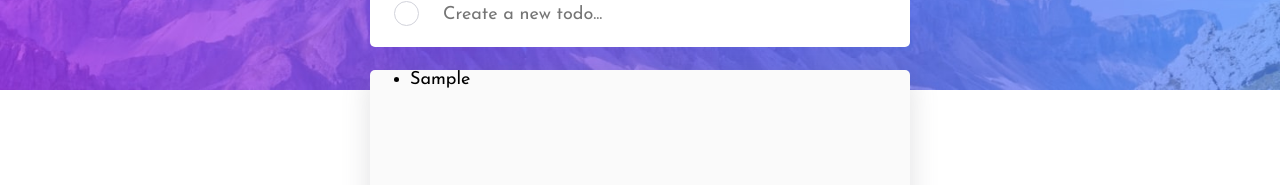
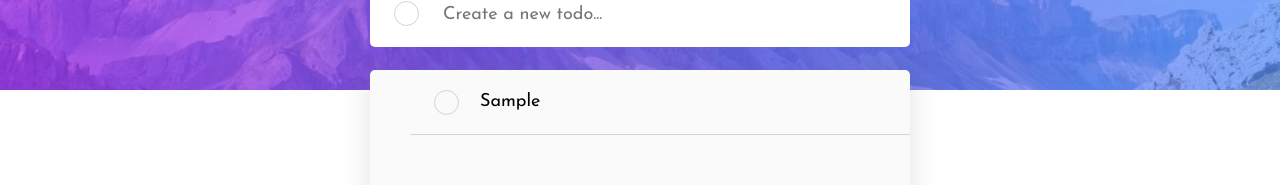
Before and after one commit to Vov4ukz53/frontend-challenge, a React (Create React App) app: page / in a window 1280 px wide. Both pictures are taken after typing "Sample" into the empty fields and a click on the button 406 px from the left and 190 px from the top of the page. Shown: the part 177-362 px from the top of the page. Built offline with nearby package versions, Linux system fonts and the light colour scheme.

Commit message:
Update todoItem

```diff
--- a/src/features/todos/components/TodoItem/index.js
+++ b/src/features/todos/components/TodoItem/index.js
@@ -1,7 +1,13 @@
-const TodoItem = ({content}) => {
+import { TodoWrapper, ToggleButton, RemoveButton, Content } from './styled';
+
+const TodoItem = ({content, done}) => {
 
   return (
-    <li>{content}</li>
+    <TodoWrapper>
+      <ToggleButton toggleDone={done}/>
+      <Content>{content}</Content>
+      <RemoveButton />
+    </TodoWrapper>
   )
 }
 
--- a/src/features/todos/components/TodoItem/styled.js
+++ b/src/features/todos/components/TodoItem/styled.js
@@ -0,0 +1,62 @@
+import styled, { css } from 'styled-components';
+import iconCheck from "./images/icon-check.svg";
+import iconRemove from "./images/icon-cross.svg";
+
+export const RemoveButton = styled.button`
+    scale: 0;
+    transition: scale .3s ease-in;
+    cursor: pointer;
+    background-image: url("${iconRemove}");
+    background-repeat: no-repeat;
+    background-color: transparent;
+    width: 20px;
+    height: 20px;
+    border: none;
+`;
+
+export const TodoWrapper = styled.li`
+    height: 65px;
+    display: grid;
+    grid-template-columns: 70px 1fr 50px;
+    align-items: center;
+    border-bottom: 1px solid ${({theme}) => theme.colors.lightGrayishBlue};
+
+    &:hover {
+        ${RemoveButton} {
+            scale: 1;
+        }
+    }
+`;
+
+export const ToggleButton = styled.button`
+    width: 25px;
+    height: 25px;
+    border-radius: 50%;
+    border: 1px solid ${({theme}) => theme.colors.lightGrayishBlue};
+    background: none;
+    margin-left: 24px;
+    cursor: pointer;
+
+    ${({ toggleDone }) => toggleDone && css`
+      background: ${({theme}) => theme.colors.hoverButton};
+      position: relative;
+
+        &:after {
+            content: "";
+            background-image: url("${iconCheck}");
+            background-repeat: no-repeat;
+            background-position: 74% 7px;
+            width: 20px;
+            height: 20px;
+            top: 0;
+            left: 0;
+            position: absolute;
+        }
+   `}
+`;
+
+export const Content = styled.p`
+    margin: 0;
+    padding-right: 15px;
+    max-width: 150px;
+`;
```
Also changed, not shown: src/features/todos/components/TodoItem/images/icon-check.svg (added), src/features/todos/components/TodoItem/images/icon-cross.svg (added).
